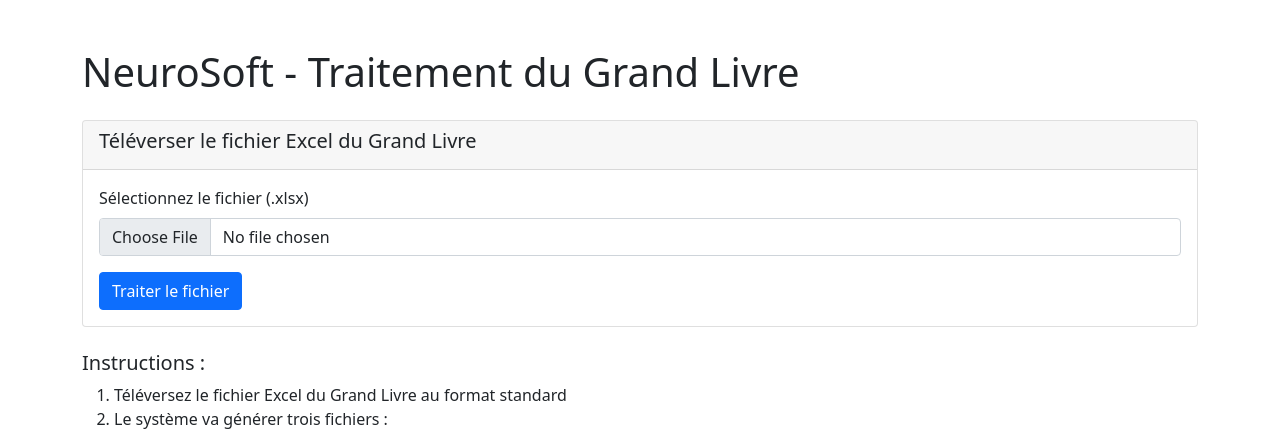
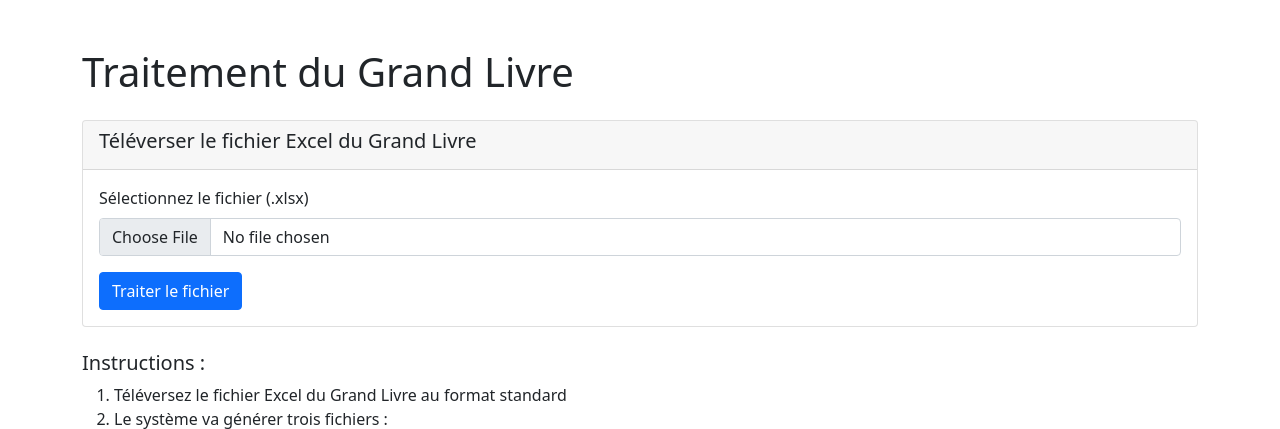
Before and after one commit to Hmz931/Abacus_F22_Processor, a Flask app: page / in a window 1280 px wide. Shown: the top 429 px of the page. Run offline with Flask 2, Linux system fonts and the light colour scheme.

Commit message:
Mes modifications depuis VS Code

```diff
--- a/extraction_gl.py
+++ b/extraction_gl.py
@@ -404,7 +404,7 @@ def analyser_comptes(gl_consolide, fichier_input, fichier_output="soldes_par_feu
     return df_resultats
 
 if __name__ == "__main__":
-    fichier_input = '2023_GL_NEUROSOFT B. SA.xlsx'
+    fichier_input = '2023_GL_NS.xlsx'
     fichier_output = 'Grand_Livre_Consolidé.xlsx'
 
     gl_consolide = consolider_gl(fichier_input, fichier_output)
--- a/templates/index.html
+++ b/templates/index.html
@@ -3,12 +3,12 @@
 <head>
     <meta charset="UTF-8">
     <meta name="viewport" content="width=device-width, initial-scale=1.0">
-    <title>NeuroSoft - Traitement du Grand Livre</title>
+    <title>Traitement du Grand Livre</title>
     <link href="https://cdn.jsdelivr.net/npm/bootstrap@5.1.3/dist/css/bootstrap.min.css" rel="stylesheet">
 </head>
 <body>
     <div class="container mt-5">
-        <h1 class="mb-4">NeuroSoft - Traitement du Grand Livre</h1>
+        <h1 class="mb-4">Traitement du Grand Livre</h1>
 
         {% if error %}
         <div class="alert alert-danger">
--- a/templates/results.html
+++ b/templates/results.html
@@ -3,7 +3,7 @@
 <head>
     <meta charset="UTF-8">
     <meta name="viewport" content="width=device-width, initial-scale=1.0">
-    <title>NeuroSoft - Résultats du Traitement</title>
+    <title>Résultats du Traitement</title>
     <link href="https://cdn.jsdelivr.net/npm/bootstrap@5.1.3/dist/css/bootstrap.min.css" rel="stylesheet">
 </head>
 <body>
```
